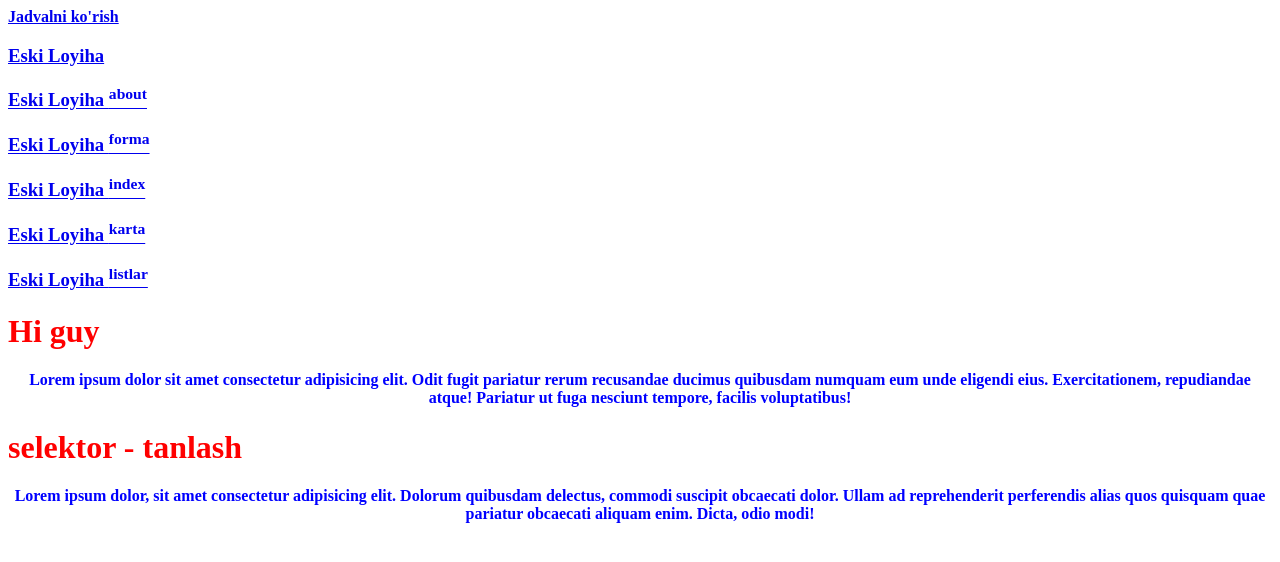
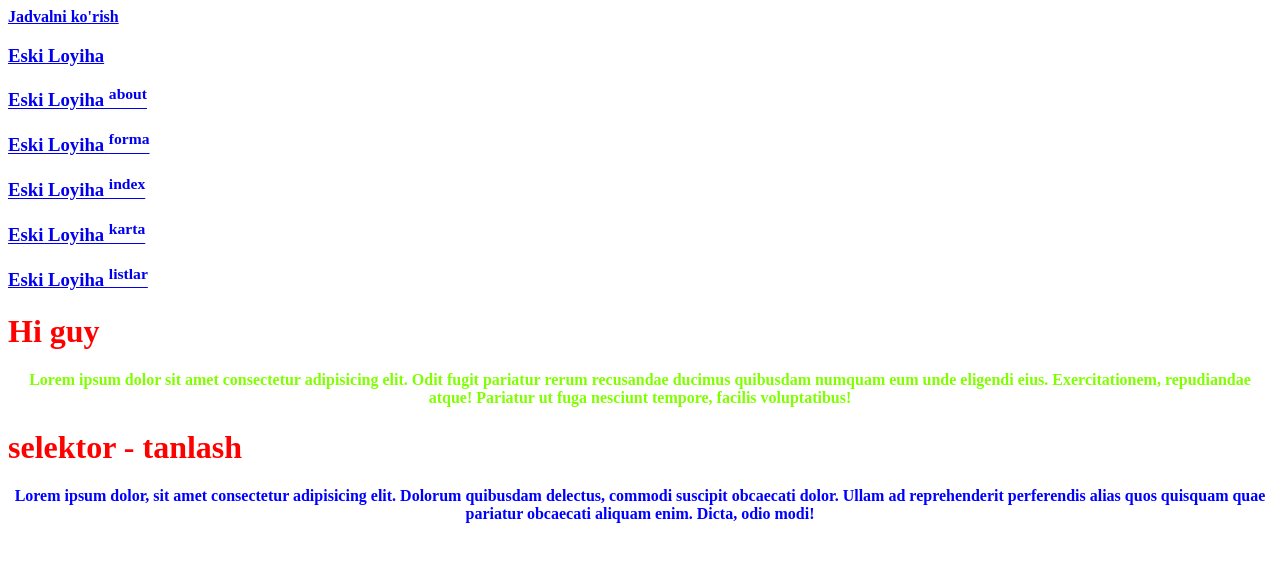
Before and after one commit to Xakimov1610/Web_Tutorial, a plain HTML site: page Html/Tutorial/dars.html in a window 1280 px wide. Drawn offline with Linux system fonts and the light colour scheme.

Commit message:
Added ID

```diff
--- a/Html/Tutorial/dars.html
+++ b/Html/Tutorial/dars.html
@@ -15,7 +15,7 @@
 
         <h1>Hi guy</h1>
 
-        <p>Lorem ipsum dolor sit amet consectetur adipisicing elit. Odit fugit pariatur rerum recusandae ducimus quibusdam numquam eum unde eligendi eius. Exercitationem, repudiandae atque! Pariatur ut fuga nesciunt tempore, facilis voluptatibus!</p>
+        <p id="birinchi">Lorem ipsum dolor sit amet consectetur adipisicing elit. Odit fugit pariatur rerum recusandae ducimus quibusdam numquam eum unde eligendi eius. Exercitationem, repudiandae atque! Pariatur ut fuga nesciunt tempore, facilis voluptatibus!</p>
 
         <h1>selektor - tanlash</h1>
 
--- a/Html/Tutorial/stillar.css
+++ b/Html/Tutorial/stillar.css
@@ -7,3 +7,6 @@ p{
 h1{
     color: red;
 }
+#birinchi{
+    color: chartreuse;
+}
```
Also changed, not shown: 1 other file.
